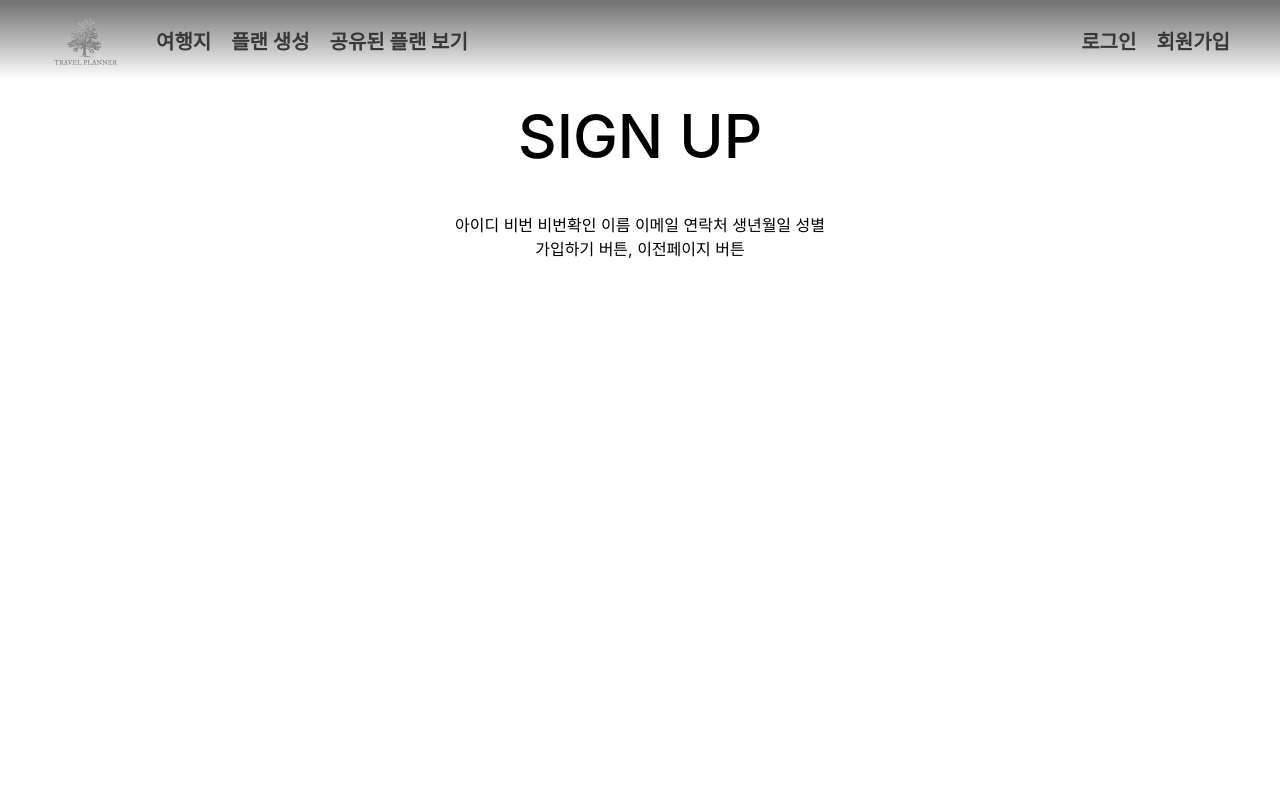
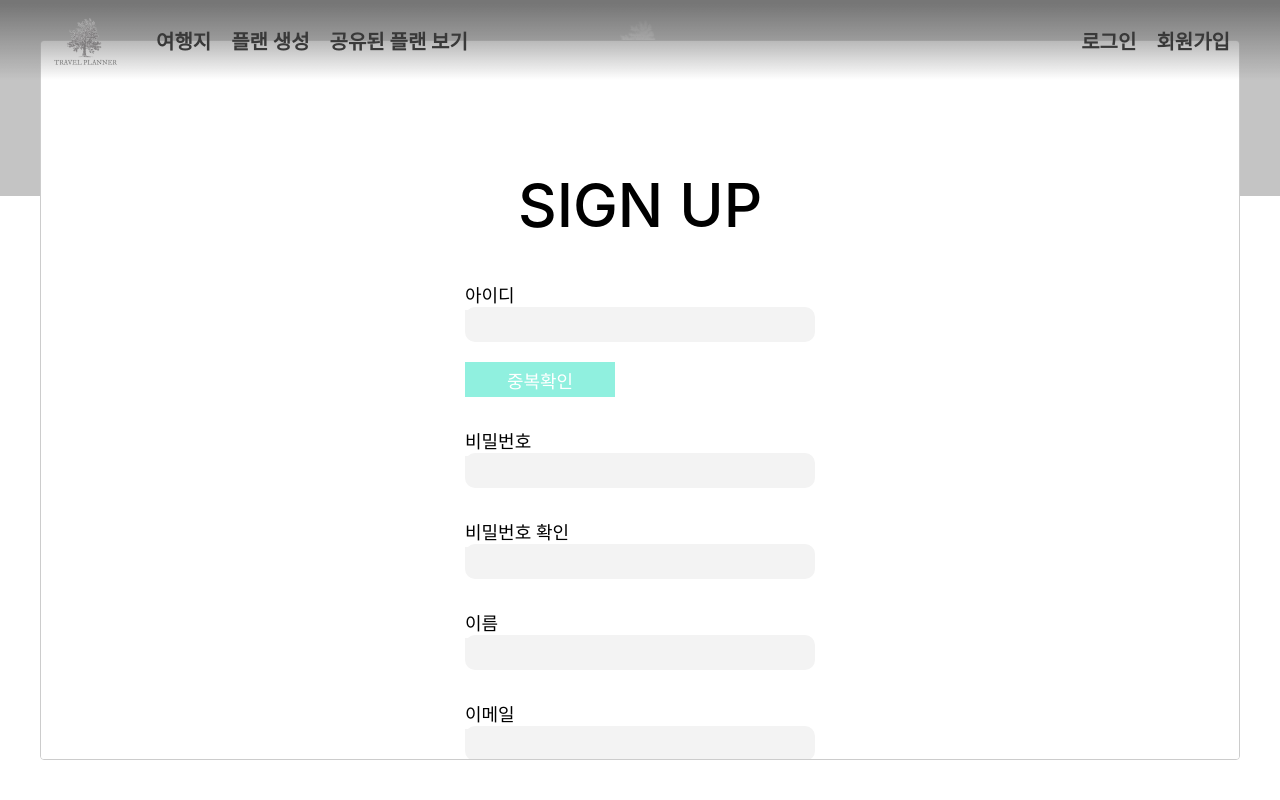
Before and after one commit to ten-3dev/travel-planner, a React (Create React App) app: page /sign in a window 1280 px wide. Shown: the top 800 px of the page. Built offline with nearby package versions, Linux system fonts and the light colour scheme.

Commit message:
로긴,회원가입 팝업창수정해야함, 유효성검사 추가해야함

```diff
--- a/package.json
+++ b/package.json
@@ -9,7 +9,9 @@
     "@testing-library/user-event": "^13.5.0",
     "react": "^18.2.0",
     "react-dom": "^18.2.0",
+    "react-hook-form": "^7.36.1",
     "react-markdown": "^8.0.3",
+    "react-modal": "^3.15.1",
     "react-router-dom": "^6.4.1",
     "react-scripts": "5.0.1",
     "react-slick": "^0.29.0",
--- a/src/Pages/loginPage/index.js
+++ b/src/Pages/loginPage/index.js
@@ -1,26 +1,34 @@
-import React from "react";
+import React, { useState } from 'react';
+import Modal from 'react-modal';
 import * as Styles from './style';
 import { UserBlueBtn } from "../../Common/style";
 
 const LoginPage = () => {
+    const [modalIsOpen, setModalIsOpen] = useState(false);
     return(
+        <Modal isOpen={true}>
         <Styles.Wrapper>
             <Styles.ContentBox>
                 <Styles.LoginText>LOGIN</Styles.LoginText>
 
                 <Styles.LoginText2>이름
-                    <Styles.InputBox></Styles.InputBox>
+                    <Styles.InputBox>
+                    <Styles.Input placeholder="아이디를 입력하세요"></Styles.Input>
+                    </Styles.InputBox>
                 </Styles.LoginText2>
 
                 <Styles.LoginText2>비밀번호
-                    <Styles.InputBox></Styles.InputBox>
+                    <Styles.InputBox>
+                        <Styles.Input placeholder="비밀번호를 입력하세요"></Styles.Input>
+                    </Styles.InputBox>
                 </Styles.LoginText2>
 
-                <UserBlueBtn>로그인 버튼</UserBlueBtn>
+                <UserBlueBtn>로그인</UserBlueBtn>
                         <div>--- OR ---</div>
-                <Styles.KakaoBtn>카카오로그인 버튼</Styles.KakaoBtn>
+                <Styles.KakaoBtn>카카오 로그인</Styles.KakaoBtn>
             </Styles.ContentBox>
         </Styles.Wrapper>
+        </Modal>
     )
 }
 
--- a/src/Pages/loginPage/style.js
+++ b/src/Pages/loginPage/style.js
@@ -56,3 +56,16 @@ export const KakaoBtn = styled.div`
     justify-content: center;
     cursor: pointer;
 `
+
+export const Input = styled.input`
+    margin: 0;
+    padding: 0;
+    border: 0;
+    flex: 1;
+    outline: none;
+    font-size: 15px;
+    box-sizing: border-box;
+    padding-left: 9px;
+    font-weight: 450;
+    background-color: #F3F3F3;
+`
--- a/src/Pages/signPage/index.js
+++ b/src/Pages/signPage/index.js
@@ -1,24 +1,128 @@
-import React from "react";
+import React, { useState } from 'react';
+import Modal from 'react-modal';
 import * as Styles from './style';
 
 const SignPage = () => {
     return(
+      <Modal isOpen={true}>
         <Styles.Wrapper>
             <Styles.ContentBox>
             <Styles.SignText>SIGN UP</Styles.SignText>
-            <div>아이디
-                비번
-                비번확인
-                이름
-                이메일
-                연락처
-                생년월일
-                성별
-            </div>
-            <div> 가입하기 버튼, 이전페이지 버튼</div>
+
+                <Styles.SignText2>아이디
+                  <Styles.InputBox><Styles.Input/></Styles.InputBox>
+                  <Styles.UserGreenBtn>중복확인</Styles.UserGreenBtn>
+                </Styles.SignText2>
+
+                <Styles.SignText2>비밀번호
+                  <Styles.InputBox><Styles.Input/></Styles.InputBox>
+                </Styles.SignText2>
+
+                <Styles.SignText2>비밀번호 확인
+                  <Styles.InputBox><Styles.Input/></Styles.InputBox>
+                  </Styles.SignText2>
+
+                <Styles.SignText2>이름
+                  <Styles.InputBox><Styles.Input/></Styles.InputBox>
+                </Styles.SignText2>
+
+                <Styles.SignText2>이메일
+                  <Styles.InputBox><Styles.Input/></Styles.InputBox>
+                <Styles.UserGreenBtn>중복확인</Styles.UserGreenBtn></Styles.SignText2>
+
+                <Styles.SignText2>연락처
+                  <Styles.InputBox><Styles.Input/></Styles.InputBox>
+                </Styles.SignText2>
+
+                <Styles.SignText2>생년월일
+                  <Styles.InputBox><Styles.Input/></Styles.InputBox>
+                </Styles.SignText2>
+
+                <Styles.SignText2>성별<Styles.RadioBtn/><Styles.RadioBtn/></Styles.SignText2>
+
+                <Styles.UserGreenBtn>가입하기</Styles.UserGreenBtn>
             </Styles.ContentBox>
         </Styles.Wrapper>
+        </Modal>
     )
 }
+export default SignPage;
 
-export default SignPage;
+
+
+
+
+// import React, { useState } from 'react';
+// import Modal from 'react-modal';
+// import * as Styles from './style';
+
+// const SignPage = () => {
+//   const [modalIsOpen, setModalIsOpen] = useState(false);
+//     return(
+//       <Modal isOpen={modalIsOpen} onRequestClose={() => setModalIsOpen(false)}>
+//         <Styles.Wrapper>
+//             <Styles.ContentBox>
+//             <Styles.SignText>SIGN UP</Styles.SignText>
+//             <Styles.SignText2>아이디<Styles.InputBox/><Styles.UserGreenBtn>중복확인</Styles.UserGreenBtn></Styles.SignText2>
+//                 <Styles.SignText2>비밀번호<Styles.InputBox/></Styles.SignText2>
+//                 <Styles.SignText2>비밀번호 확인<Styles.InputBox/></Styles.SignText2>
+//                 <Styles.SignText2>이름<Styles.InputBox/></Styles.SignText2>
+//                 <Styles.SignText2>이메일<Styles.InputBox/><Styles.UserGreenBtn>중복확인</Styles.UserGreenBtn></Styles.SignText2>
+//                 <Styles.SignText2>연락처<Styles.InputBox/></Styles.SignText2>
+//                 <Styles.SignText2>생년월일<Styles.InputBox/></Styles.SignText2>
+//                 <Styles.SignText2>성별<Styles.RadioBtn/><Styles.RadioBtn/></Styles.SignText2>
+//                 <Styles.UserGreenBtn>가입하기</Styles.UserGreenBtn>
+//             </Styles.ContentBox>
+//         </Styles.Wrapper>
+//         </Modal>
+//     )
+// }
+
+//export default SignPage;
+
+
+
+
+
+
+
+
+// import React from 'react';
+// import { useForm } from 'react-hook-form';
+// import * as Styles from './style';
+
+// export default function App() {
+//   const { register, handleSubmit, formState: { errors } } = useForm();
+//   const onSubmit = data => console.log(data);
+//   console.log(errors);
+
+//   return (
+//     <Styles.Wrapper>
+//       <Styles.ContentBox onSubmit={handleSubmit(onSubmit)}>
+//         <Styles.SignText>SIGN UP</Styles.SignText>
+//           <Styles.SignText2>아이디
+//             <Styles.InputBox type="text" placeholder="이름" {...register("이름", {required: true, max: 8, min: 2, maxLength: 8})} />
+//           </Styles.SignText2>
+
+//           <Styles.SignText2>비밀번호
+//           <input type="password" placeholder="비밀번호" {...register("비밀번호", {required: true, max: 16, min: 6, maxLength: 16})} />
+//           </Styles.SignText2>
+
+//           <Styles.SignText2>연락처
+//           <input type="tel" placeholder="연락처" {...register("연락처", {required: true, maxLength: 12})} />
+//           </Styles.SignText2>
+
+//           <Styles.SignText2>이메일
+//           <input type="text" placeholder="이메일" {...register("이메일", {required: true, pattern: /^\S+@\S+$/i})} />
+//           </Styles.SignText2>
+
+//           <Styles.SignText2>성별
+//           <input {...register("성별", { required: true })} type="radio" value="남" />
+//           <input {...register("성별", { required: true })} type="radio" value="여" />
+//           </Styles.SignText2>
+//           <input type="submit" />
+
+//       </Styles.ContentBox>
+//     </Styles.Wrapper>
+//   );
+// }
--- a/src/Pages/signPage/style.js
+++ b/src/Pages/signPage/style.js
@@ -2,14 +2,14 @@ import styled from "styled-components";
 
 export const Wrapper = styled.div`
     position: relative;
-    height: 100vh;
+    height: 150vh;
     width: 100%;
     overflow: hidden;
 `
 export const ContentBox = styled.div`
     width: 1000px;
     position: absolute;
-    top: 50%;
+    top: 34%;
     left: 50%;
     margin-left: -500px;
     margin-top: -300px;
@@ -25,3 +25,48 @@ export const SignText = styled.text`
     margin-bottom: 40px;
     position: relative;
 `
+
+export const SignText2 = styled.text`
+    font-size: 18px;
+    font-weight: 500;
+    margin-bottom: 30px;
+    color: black;
+    position: relative;
+`
+
+export const InputBox = styled.div`
+    width: 350px;
+    height: 35px;
+    border-radius: 10px;
+    background-color: #F3F3F3;
+    color: black;
+`
+
+export const Input = styled.input`
+    margin: 0;
+    padding: 0;
+    border: 0;
+    flex: 1;
+    outline: none;
+    font-size: 15px;
+    box-sizing: border-box;
+    padding-left: 9px;
+    font-weight: 450;
+    background-color: #F3F3F3;
+`
+
+export const UserGreenBtn = styled.div`
+    width: 150px;
+    height: 35px;
+    background-color: #90F0DF;
+    margin-top: 20px;
+    color: white;
+    display: flex;
+    align-items: center;
+    justify-content: center;
+    cursor: pointer;
+`
+
+export const RadioBtn = styled.button`
+
+`
```
Also changed, not shown: 1 other file (tests, documents, lock files or other folders).
